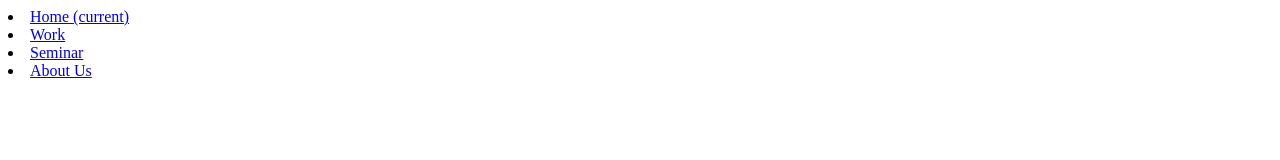
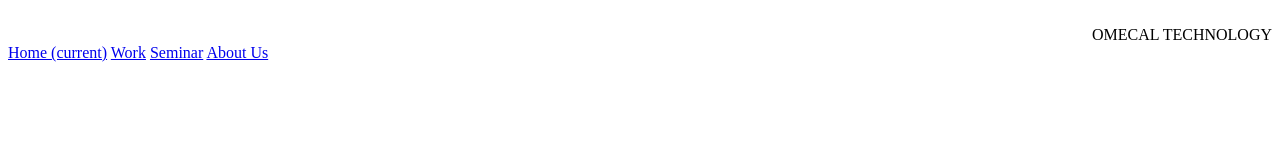
Before and after one commit to Minterr02/TOR_WEB, a plain HTML site: page index.html in a window 1280 px wide. Drawn offline with Linux system fonts and the light colour scheme.

Commit message:
เพิ่มเพจ

```diff
--- a/index.html
+++ b/index.html
@@ -3,23 +3,23 @@
 <head>
     <meta charset="UTF-8">
     <meta name="viewport" content="width=device-width, initial-scale=1.0">
-    <title>IT</title>
+    <title>Omecal Technology</title>
+    <link rel="stylesheet" href="style.css">
+
 </head>
 <body>
     <div class='title'>
         <!-- header section strats -->
-        <li class="nav-item active">
-            <a class="nav-link" href="index.html">Home <span class="sr-only">(current)</span></a>
-          </li>
-          <li class="nav-item">
-            <a class="nav-link" href="about.html"> Work</a>
-          </li>
-          <li class="nav-item">
-            <a class="nav-link" href="treatment.html">Seminar</a>
-          </li>
-          <li class="nav-item">
-            <a class="nav-link" href="contact.html">About Us</a>
-          </li>
+        <br>
+        <header> OMECAL TECHNOLOGY</header>
     </div>
+    <div class="nav-link">
+      <a class="nav-link1" href="index.html">Home <span class="sr-only">(current)</span></a>
+      <a class="nav-link2" href="work.html"> Work</a>
+      <a class="nav-link3" href="seminar.html">Seminar</a>
+      <a class="nav-link4" href="aboutus.html">About Us</a>
+    </div>
+
+
 </body>
 </html>
--- a/style.css
+++ b/style.css
@@ -0,0 +1,5 @@
+header{
+    text-align: right;
+    font-size: 100;
+
+}
```
Also changed, not shown: work.html (added, +11 -0 lines), aboutus.html (added), seminar.html (added).
